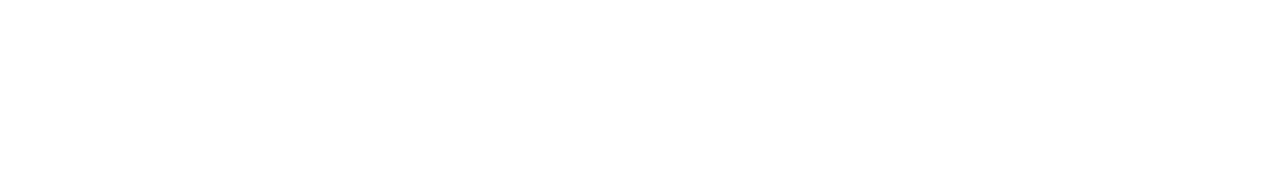
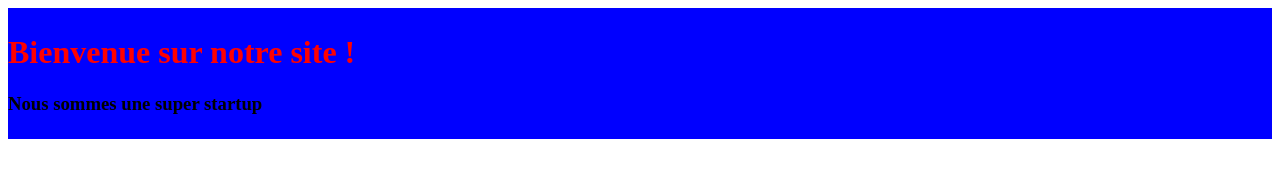
Before and after one commit to Kilgob/TP_final_git_3SI1_Groupe1, a plain HTML site: page index.html in a window 1280 px wide. Drawn offline with Linux system fonts and the light colour scheme.

Commit message:
Add header [ref: 2]

```diff
--- a/index.html
+++ b/index.html
@@ -1,5 +1,9 @@
 <!DOCTYPE html>
 
 <main>
+    <header style="background: blue; padding-bottom: 5px; padding-top: 5px">
+        <h1 style="color: red">Bienvenue sur notre site !</h1>
+        <h3>Nous sommes une super startup</h3>
+    </header>
 
 </main>
```
